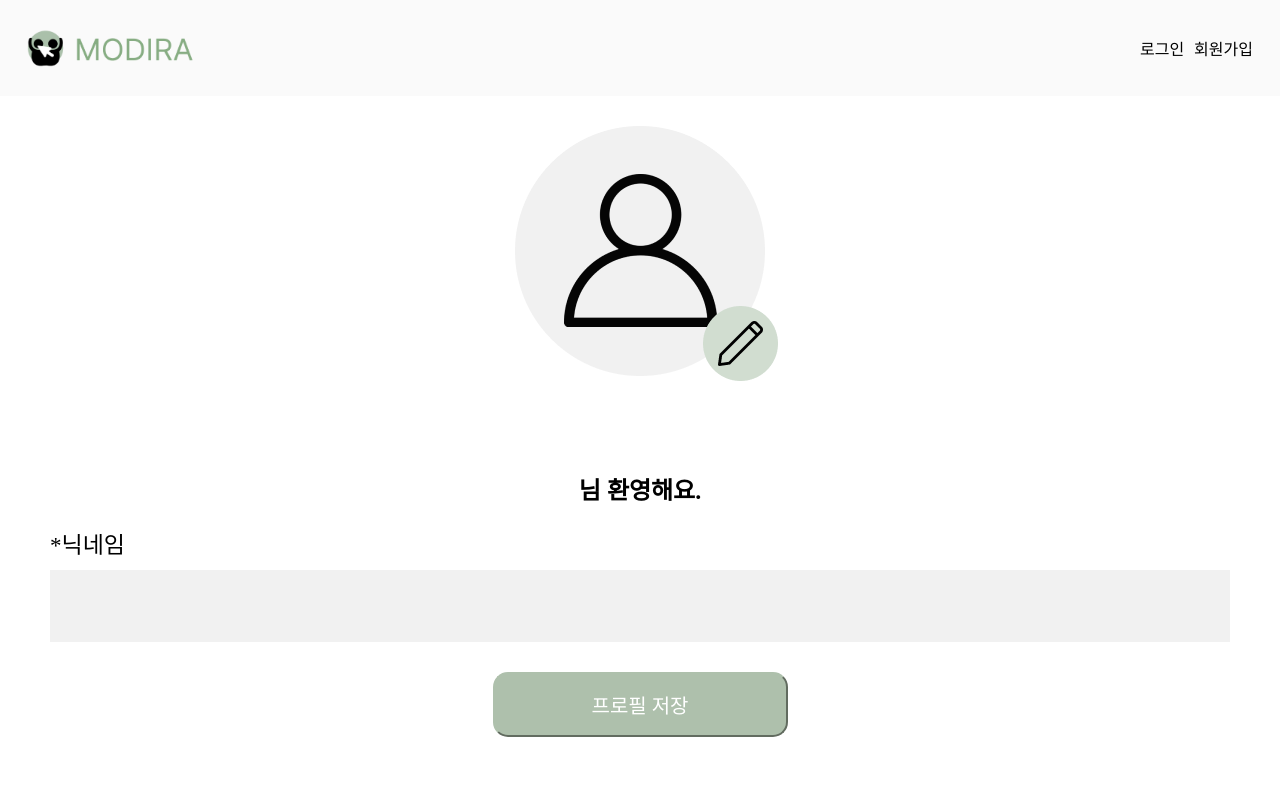
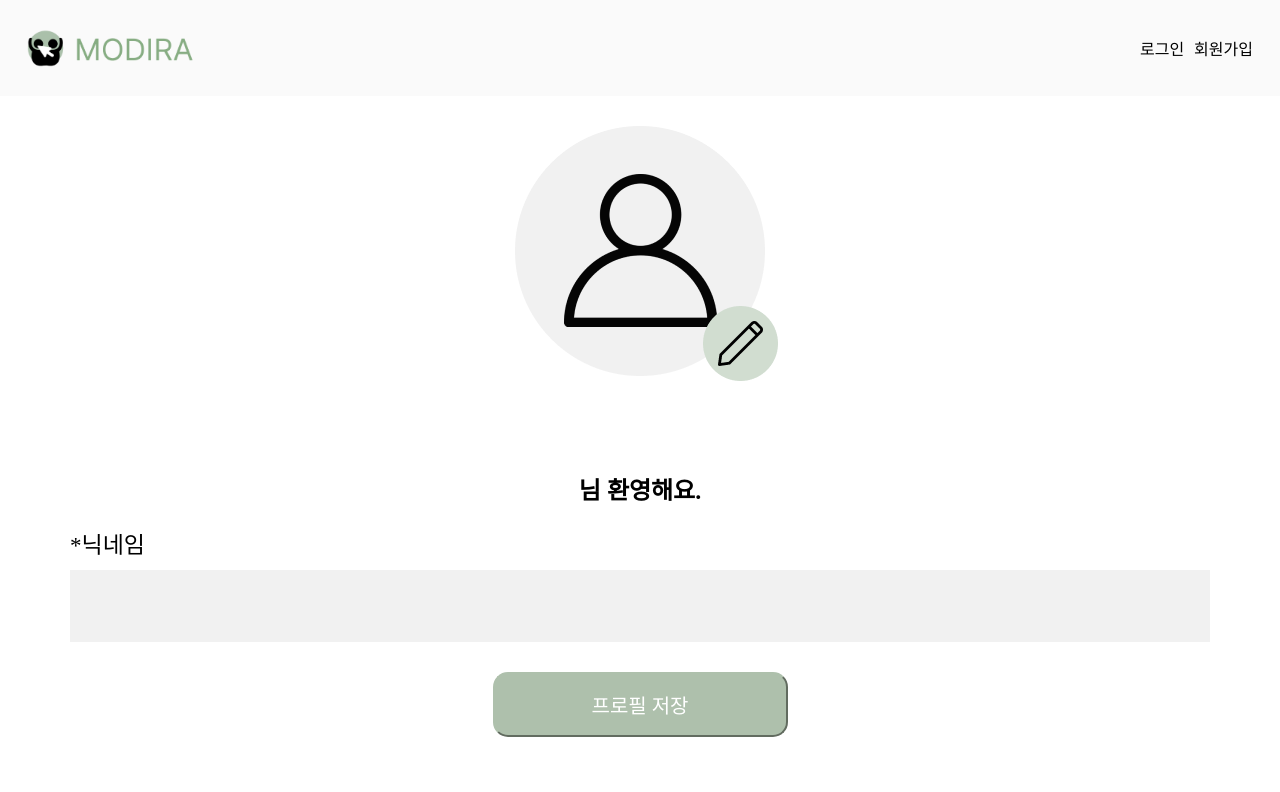
Before and after one commit to MO-DI-RA/frontend, a React (Create React App) app: page /Mypage in a window 1280 px wide. Shown: the top 792 px of the page. Built offline with nearby package versions, Linux system fonts and the light colour scheme; a web font is replaced by a local one.

Commit message:
Design: Mypage css modify

```diff
--- a/src/css/Mypage.css
+++ b/src/css/Mypage.css
@@ -10,7 +10,7 @@
 }
 
 .Mypage {
-    padding: 0 50px;
+    padding: 0 70px;
 }
 
 .info {
```
